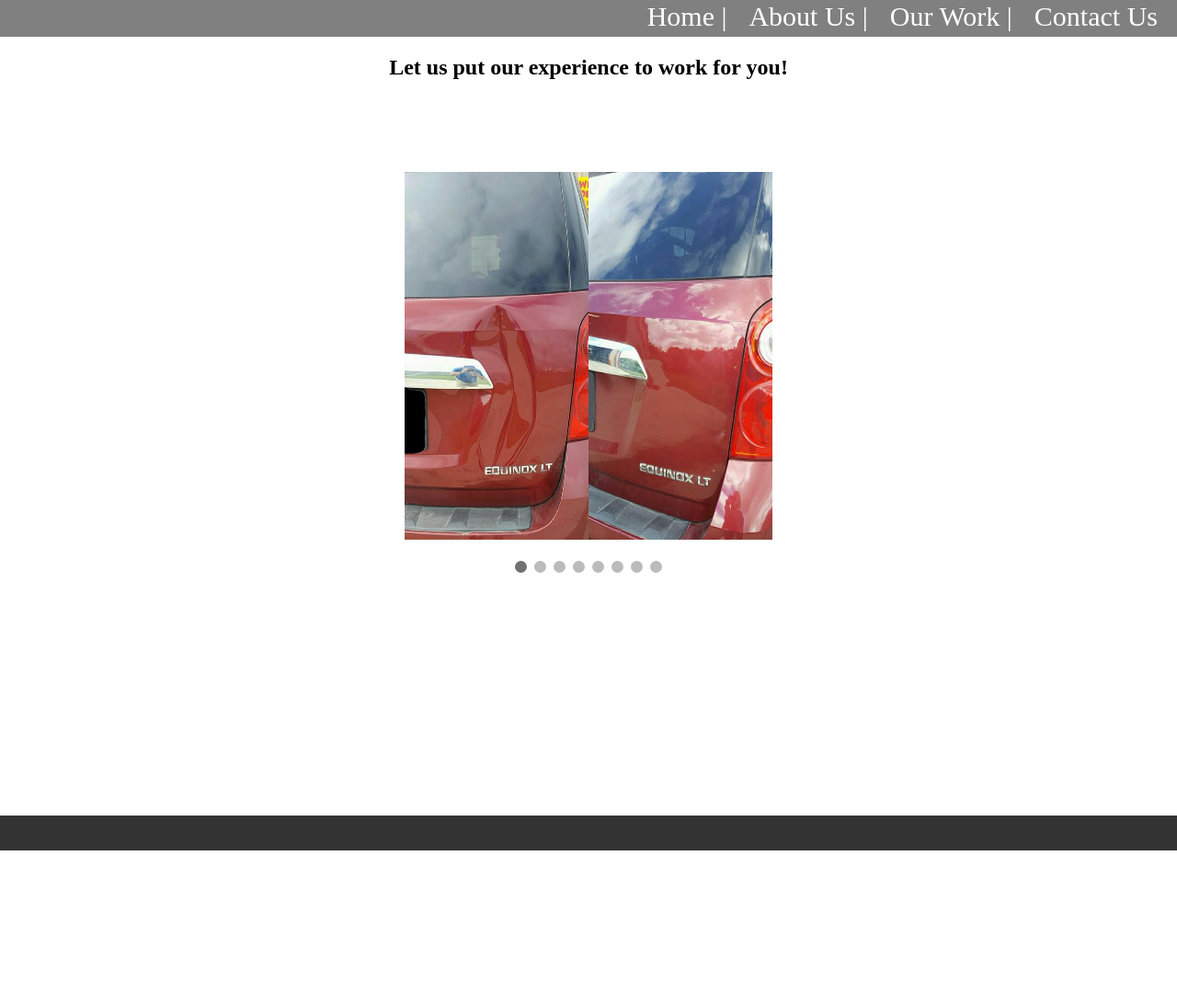
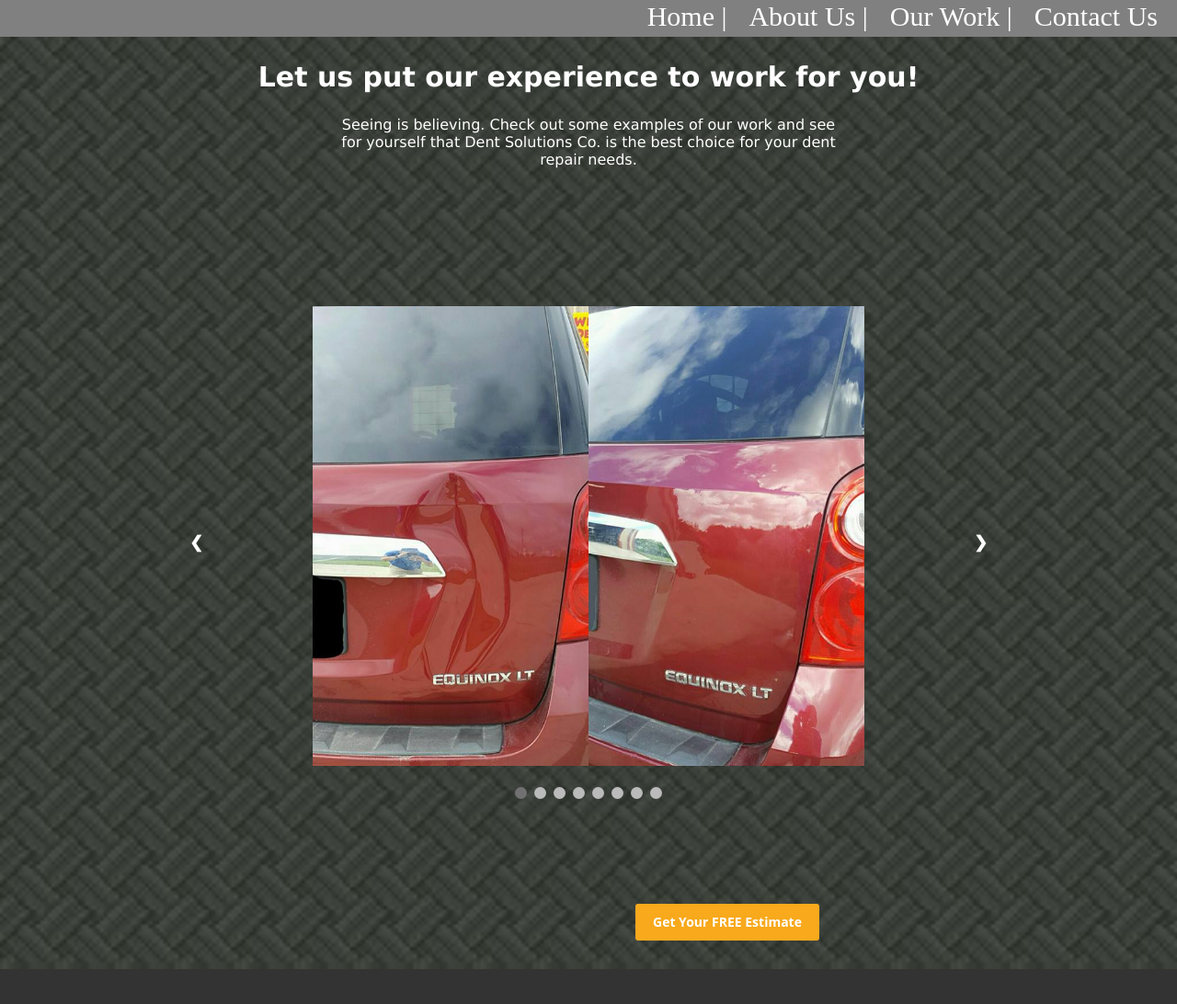
Before and after one commit to DamonFoster/DentSolutionsCo, a PHP site: page /work.html in a window 1280 px wide. Shown: the part 76-1168 px from the top of the page at 92% size. Before the commit the page ends 1001 px from the top, so only its background shows below. Run offline with PHP 8.4, Linux system fonts and the light colour scheme.

Commit message:
added background and estimate button

```diff
--- a/style.css
+++ b/style.css
@@ -168,7 +168,7 @@ a:hover {
 
 /* Slideshow container */
 .slideshow-container {
-  max-width: 700px;
+  max-width: 1100px;
   position: relative;
   margin: auto;
 }
@@ -258,15 +258,35 @@ a:hover {
   to {opacity: 1}
 }
 
+#work {
+	padding: 1px;
+	background: url(./assets/img/workBack.jpg) no-repeat center center scroll;
+    -webkit-background-size: cover;
+    -moz-background-size: cover;
+    background-size: cover;
+    -o-background-size: cover;
+}
+
 .workTitle {
 	text-align: center;
+	font-family: Verdana, Geneva, sans-serif;
+	color: white;
+}
+
+.let {
+	font-size: 30px;
+}
+
+.workPara {
+	width: 550px;
+	margin: auto;
 }
 
 .slides {
-	width: 700px;
-	height: 700px;
+	width: 900px;
+	height: 650px;
 	margin: auto;
-	margin-top: 100px;
+	margin-top: 150px;
 }
 
 .prev2, .next2 {
@@ -295,16 +315,40 @@ a:hover {
 }
 
 .bna {
-	width: 400px;
-	height: 400px;
+	width: 600px;
+	height: 500px;
 	margin-left: 150px;
 }
 
 .bna:hover
 {
-        -webkit-transform: scale(1.3);
-        -ms-transform: scale(1.3);
-        transform: scale(1.3);
+        -webkit-transform: scale(1.5);
+        -ms-transform: scale(1.5);
+        transform: scale(1.5);
+}
+
+.estimate {
+	margin-left: 690px;
+}
+
+.estBtn {
+	width: 200px;
+	height: 40px;
+	background-color: #F8A91C;
+	color: white;
+	border-radius: 3px;
+	border:none;
+	font-family: 'Open Sans', sans-serif;
+	font-size: 14px;
+	font-weight: bold;
+	margin-bottom: 30px;
+}
+
+.estBtn:hover {
+	background-color: green;
+	-webkit-transform: scale(1.2);
+    -ms-transform: scale(1.2);
+    transform: scale(1.2);
 }
 
 footer {
--- a/work.html
+++ b/work.html
@@ -28,6 +28,8 @@
 			<div class="workTitle">
 
 				<h1 class="let">Let us put our experience to work for you!</h1>
+
+				<p class="workPara">Seeing is believing. Check out some examples of our work and see for yourself that Dent Solutions Co. is the best choice for your dent repair needs.</p>
 
 			</div>
 
@@ -85,6 +87,8 @@
 
 			</div>
 
+			<a class="estimate" href="./contact.html"><button class="estBtn">Get Your FREE Estimate</button></a>
+
 		</section>
 
 		<footer></footer>
```
Also changed, not shown: assets/img/workBack.jpg (added).
